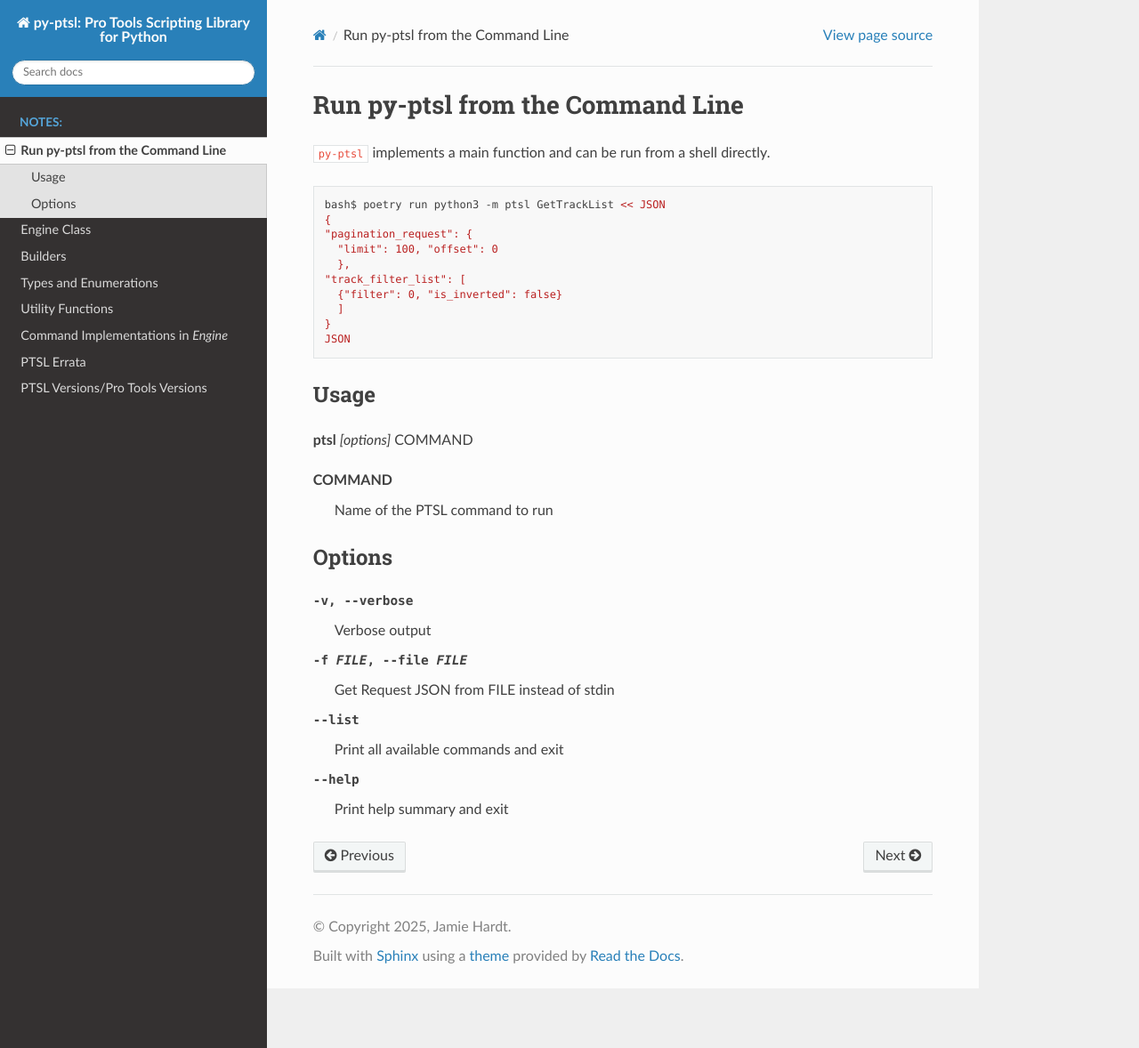
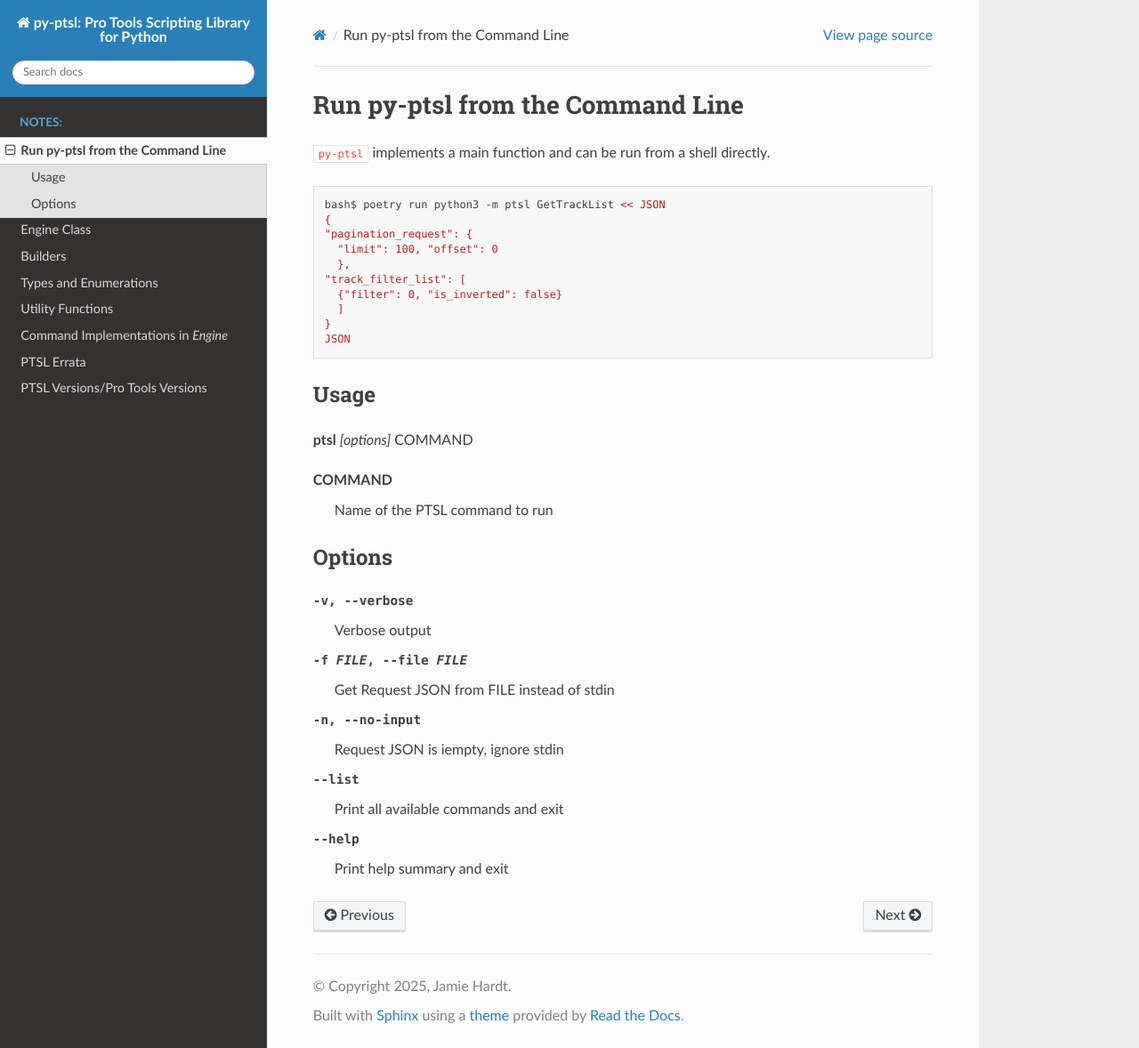
Before and after one commit to iluvcapra/py-ptsl, a Sphinx documentation site: the page built from docs/source/command.rst, in a window 1280 px wide and 1178 px high. Shown: the whole window at 89% size. Built offline with Sphinx 7.4.7 and the Read the Docs theme 3.1.0, drawn with Linux system fonts in a browser that asks for light colours.

Commit message:
Documentation for new option

```diff
--- a/docs/source/command.rst
+++ b/docs/source/command.rst
@@ -31,6 +31,8 @@ Options
 
 -f FILE, --file FILE    Get Request JSON from FILE instead of stdin
 
+-n, --no-input   Request JSON is iempty, ignore stdin
+
 --list    Print all available commands and exit
 
 --help  Print help summary and exit
```
